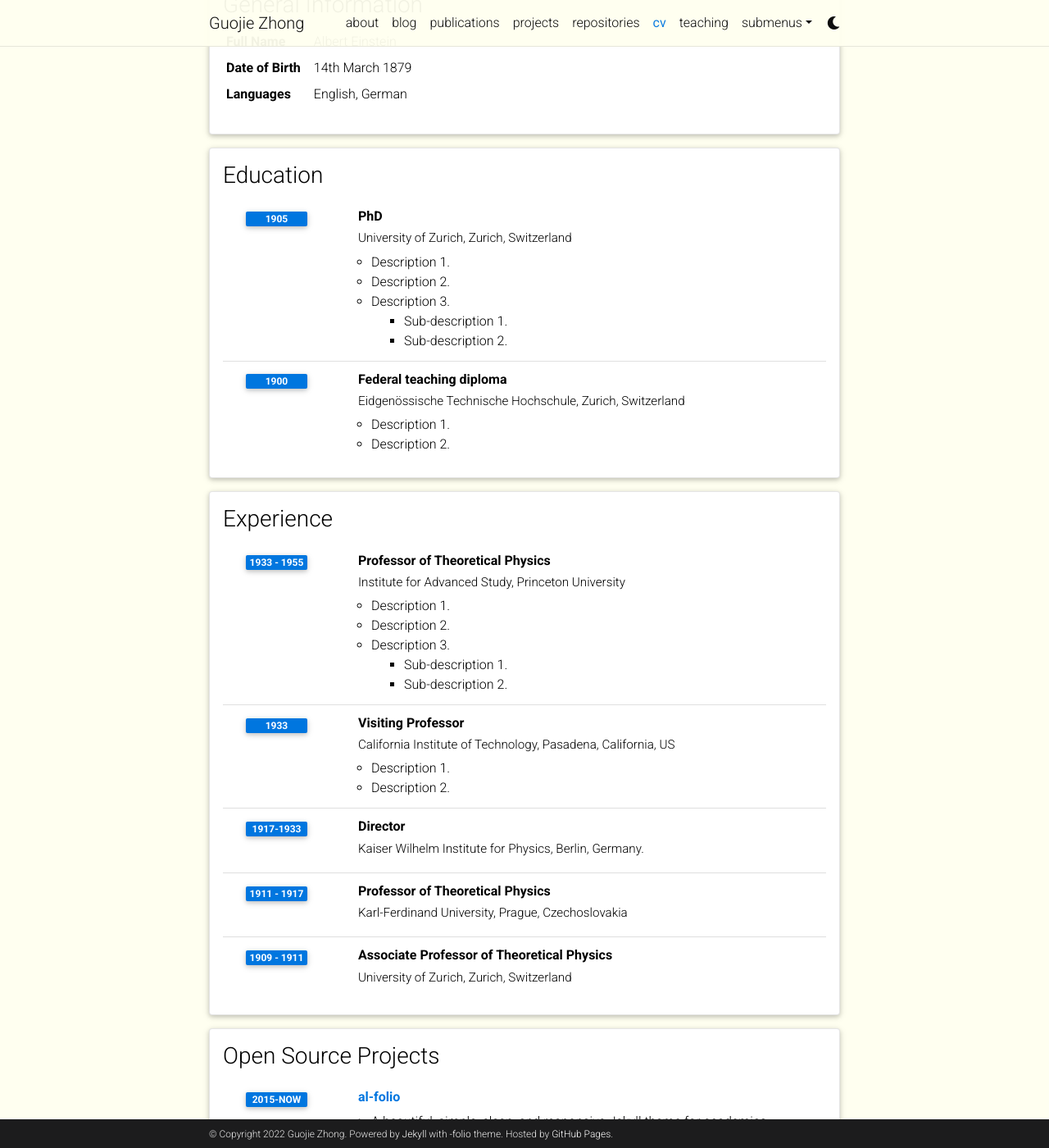
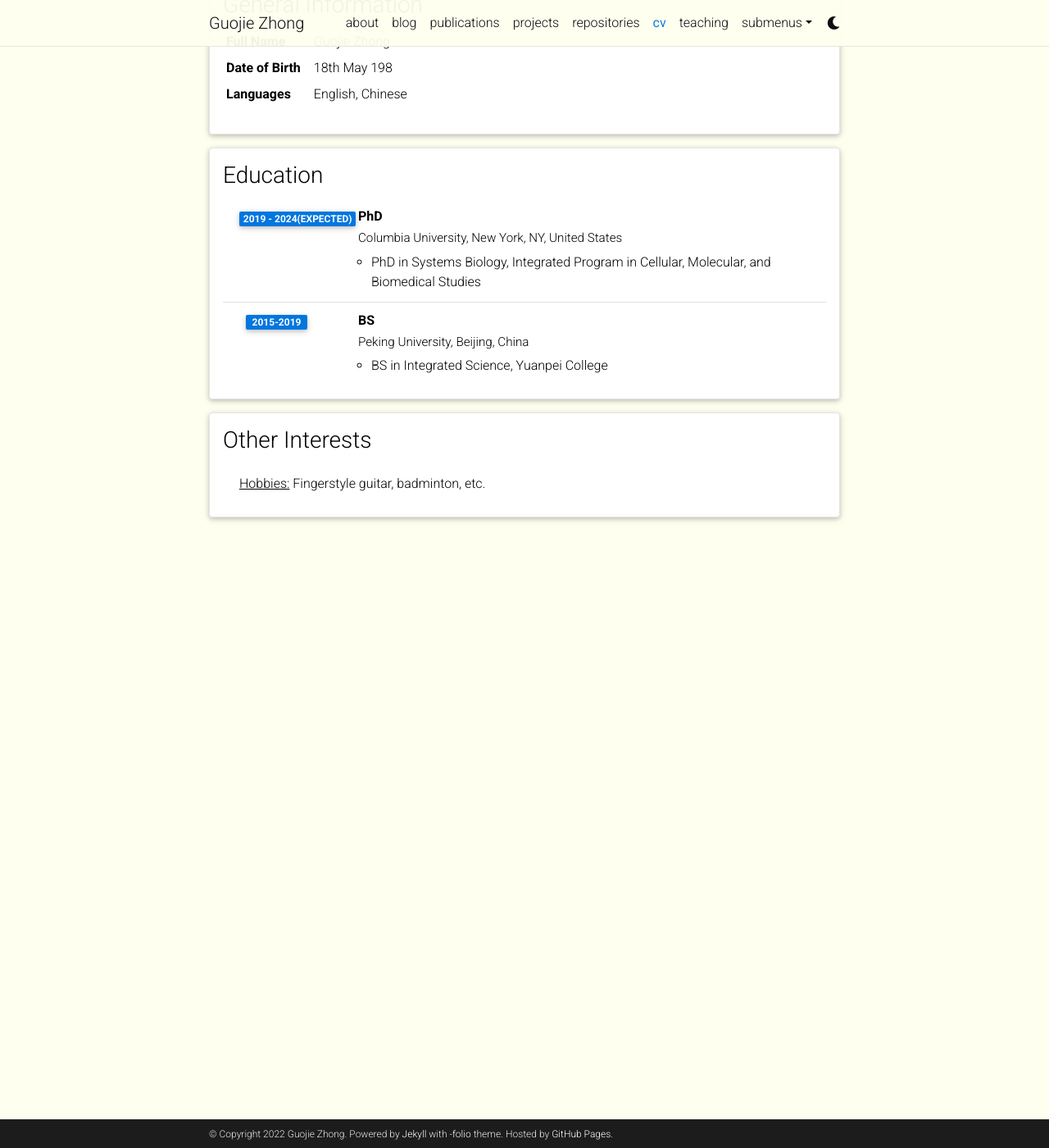
Before and after one commit to zhongguojie1998/GuojieZhong, a Jekyll site: the page built from _pages/cv.md, in a window 1280 px wide and 1400 px high, scrolled down 212 px. Shown: the whole window at 82% size. Built offline with Jekyll 4.4.1, drawn with Linux system fonts in a browser that asks for light colours; comment, search, counter and statistics services are not loaded; a style sheet for code colours, icons or effects is not loaded; some of the changed text lies outside the part shown.

Commit message:
Update cv.yml

```diff
--- a/_data/cv.yml
+++ b/_data/cv.yml
@@ -2,96 +2,90 @@
   type: map
   contents:
     - name: Full Name
-      value: Albert Einstein
+      value: Guojie Zhong
     - name: Date of Birth
-      value: 14th March 1879
+      value: 18th May 198
     - name: Languages
-      value: English, German
+      value: English, Chinese
 
 - title: Education
   type: time_table
   contents:
     - title: PhD
-      institution: University of Zurich, Zurich, Switzerland
-      year: 1905
+      institution: Columbia University, New York, NY, United States
+      year: 2019 - 2024(expected)
       description:
-        - Description 1.
-        - Description 2.
-        - title: Description 3.
-          contents:
-            - Sub-description 1.
-            - Sub-description 2.
-    - title: Federal teaching diploma
-      institution: Eidgenössische Technische Hochschule, Zurich, Switzerland
-      year: 1900
+        - PhD in Systems Biology, Integrated Program in Cellular, Molecular, and Biomedical Studies
+    - title: BS
+      institution: Peking University, Beijing, China
+      year: 2015-2019
       description:
-        - Description 1.
-        - Description 2.
+        - BS in Integrated Science, Yuanpei College
 
-- title: Experience
-  type: time_table
-  contents:
-    - title: Professor of Theoretical Physics
-      institution: Institute for Advanced Study, Princeton University
-      year: 1933 - 1955
-      description:
-        - Description 1.
-        - Description 2.
-        - title: Description 3.
-          contents:
-            - Sub-description 1.
-            - Sub-description 2.
-    - title: Visiting Professor
-      institution: California Institute of Technology, Pasadena, California, US
-      year: 1933
-      description:
-        - Description 1.
-        - Description 2.
+# - title: Experience
+#   type: time_table
+#   contents:
+#     - title: Professor of Theoretical Physics
+#       institution: Institute for Advanced Study, Princeton University
+#       year: 1933 - 1955
+#       description:
+#         - Description 1.
+#         - Description 2.
+#         - title: Description 3.
+#           contents:
+#             - Sub-description 1.
+#             - Sub-description 2.
+#     - title: Visiting Professor
+#       institution: California Institute of Technology, Pasadena, California, US
+#       year: 1933
+#       description:
+#         - Description 1.
+#         - Description 2.
 
-    - title: Director
-      institution: Kaiser Wilhelm Institute for Physics, Berlin, Germany.
-      year: 1917-1933
+#     - title: Director
+#       institution: Kaiser Wilhelm Institute for Physics, Berlin, Germany.
+#       year: 1917-1933
 
-    - title: Professor of Theoretical Physics
-      institution: Karl-Ferdinand University, Prague, Czechoslovakia
-      year: 1911 - 1917
-      description:
+#     - title: Professor of Theoretical Physics
+#       institution: Karl-Ferdinand University, Prague, Czechoslovakia
+#       year: 1911 - 1917
+#       description:
 
-    - title: Associate Professor of Theoretical Physics
-      institution: University of Zurich, Zurich, Switzerland
-      year: 1909 - 1911
+#     - title: Associate Professor of Theoretical Physics
+#       institution: University of Zurich, Zurich, Switzerland
+#       year: 1909 - 1911
 
-- title: Open Source Projects
-  type: time_table
-  contents:
-    - title: <a href="https://github.com/alshedivat/al-folio">al-folio</a>
-      year: 2015-now
-      description: A beautiful, simple, clean, and responsive Jekyll theme for academics.
+# - title: Open Source Projects
+#   type: time_table
+#   contents:
+#     - title: <a href="https://github.com/alshedivat/al-folio">al-folio</a>
+#       year: 2015-now
+#       description: A beautiful, simple, clean, and responsive Jekyll theme for academics.
 
-- title: Honors and Awards
-  type: time_table
-  contents:
-    - year: 1921
-      items:
-        - Nobel Prize in Physics
-        - Matteucci Medal
-    - year: 2029
-      items:
-        - Max Planck Medal
+# - title: Honors and Awards
+#   type: time_table
+#   contents:
+#     - year: 1921
+#       items:
+#         - Nobel Prize in Physics
+#         - Matteucci Medal
+#     - year: 2029
+#       items:
+#         - Max Planck Medal
 
-- title: Academic Interests
-  type: nested_list
-  contents:
-    - title: Topic 1.
-      items:
-        - Description 1.
-        - Description 2.
-    - title: Topic 2.
-      items:
-        - Description 1.
-        - Description 2.
+# - title: Academic Interests
+#   type: nested_list
+#   contents:
+#     - title: Topic 1.
+#       items:
+#         - Description 1.
+#         - Description 2.
+#     - title: Topic 2.
+#       items:
+#         - Description 1.
+#         - Description 2.
 
 - title: Other Interests
   type: list
   contents:
-    - <u>Hobbies:</u> Hobby 1, Hobby 2, etc.
+    - <u>Hobbies:</u> Fingerstyle guitar, badminton, etc.
```
